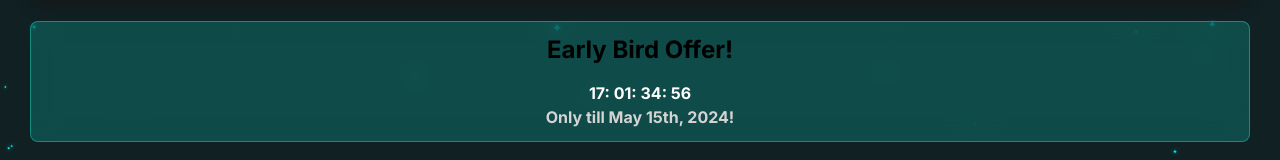
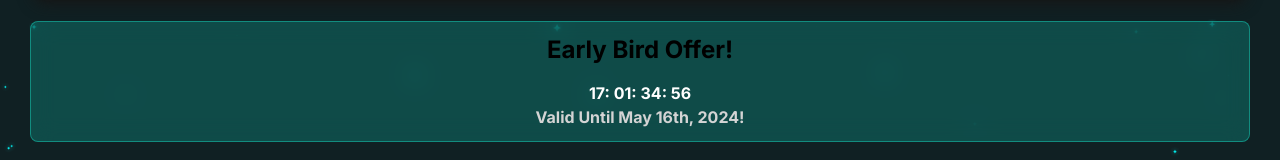
Before and after one commit to cipherdragon/codesprint-store, a Next.js app: page / in a window 1280 px wide. Shown: the part 1347-1507 px from the top of the page. Built offline with nearby package versions, Linux system fonts and the light colour scheme.

Commit message:
changed early bird deadline

```diff
--- a/src/components/EarlyBirdTimer.tsx
+++ b/src/components/EarlyBirdTimer.tsx
@@ -47,7 +47,7 @@ export default function EarlyBirdTimer() {
                 {timeLeft}
             </h3>
             <h3 className="font-bold text-neutral-300 text-center">
-                Only till May 15th, 2024!
+                Valid Until May 16th, 2024!
             </h3>
         </div>
     )
```
